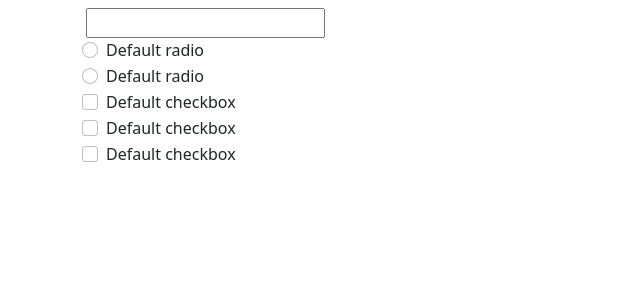
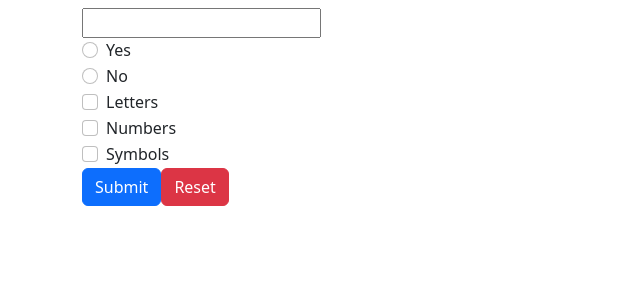
Before and after one commit to Mariosam2/php-strong-password-generator, a PHP site: page / in a window 1280 px wide. Shown: the top 300 px of the page, without its empty margins (0-640 px from the left). Run offline with PHP 8.4, Linux system fonts and the light colour scheme.

Commit message:
added generateDictionary method

```diff
--- a/index.php
+++ b/index.php
@@ -1,5 +1,34 @@
 <?php
-include __DIR__ . '/dictionary.php';
+$disabled = 'disabled';
+require __DIR__ . '/dictionary.php';
+/* var_dump($_GET);
+var_dump($letters); */
+function generateDictionary($array, $letters, $numbers, $symbols)
+{
+    $tempArray = [];
+    if ($array['letters'] === 'on') {
+        $tempArray = array_merge($tempArray, $letters);
+        //var_dump($tempArray);
+    }
+    if ($array['nums'] === 'on') {
+        $tempArray = array_merge($tempArray, $numbers);
+        //var_dump($tempArray);
+    }
+
+    if ($array['symbols'] === 'on') {
+        $tempArray = array_merge($tempArray, $symbols);
+        //var_dump($tempArray);
+    }
+
+    return $tempArray;
+};
+
+if (!empty($_GET)) {
+    $dictionary = generateDictionary($_GET, $letters, $numbers, $symbols);
+    var_dump($dictionary);
+}
+
+
 
 ?>
 
@@ -15,6 +44,7 @@ include __DIR__ . '/dictionary.php';
 </head>
 
 <body>
+    <div id="app">
         <main id="site_main">
             <div class="container">
                 <div class="row">
@@ -31,42 +61,44 @@ include __DIR__ . '/dictionary.php';
                                 <input type="number" name="passLen" id="passLen">
                             </div>
                             <!--/.length -->
-                        <div class="rep">
+                            <fieldset class="rep">
                                 <div class="form-check">
-                                <input class="form-check-input" type="radio" name="" id="">
-                                <label class="form-check-label" for="">
-                                    Default radio
+                                    <input class="form-check-input" type="radio" name="rep" id="" value="yes">
+                                    <label class="form-check-label" for="rep">
+                                        Yes
                                     </label>
                                 </div>
                                 <div class="form-check">
-                                <input class="form-check-input" type="radio" name="" id="">
-                                <label class="form-check-label" for="">
-                                    Default radio
+                                    <input class="form-check-input" type="radio" name="rep" id="" value="no">
+                                    <label class="form-check-label" for="rep">
+                                        No
                                     </label>
                                 </div>
-                        </div>
+                            </fieldset>
                             <!--/.rep -->
                             <div class="symbols">
                                 <div class="form-check">
-                                <input class="form-check-input" type="checkbox" value="" id="">
-                                <label class="form-check-label" for="">
-                                    Default checkbox
+                                    <input class="form-check-input" type="checkbox" name="letters" value="on" id="">
+                                    <label class="form-check-label" for="letters">
+                                        Letters
                                     </label>
                                 </div>
                                 <div class="form-check">
-                                <input class="form-check-input" type="checkbox" value="" id="">
-                                <label class="form-check-label" for="">
-                                    Default checkbox
+                                    <input class="form-check-input" type="checkbox" name="nums" value="on" id="">
+                                    <label class="form-check-label" for="nums">
+                                        Numbers
                                     </label>
                                 </div>
                                 <div class="form-check">
-                                <input class="form-check-input" type="checkbox" value="" id="">
-                                <label class="form-check-label" for="">
-                                    Default checkbox
+                                    <input class="form-check-input" type="checkbox" name="symbols" value="on" id="">
+                                    <label class="form-check-label" for="symbols">
+                                        Symbols
                                     </label>
                                 </div>
                             </div>
                             <!--/.symbols -->
+                            <button type="submit" class="btn btn-primary">Submit</button>
+                            <button type="reset" class="btn btn-danger">Reset</button>
                         </form>
                     </div>
                     <!-- /.col -->
@@ -76,7 +108,20 @@ include __DIR__ . '/dictionary.php';
             <!-- /.container -->
         </main>
         <!-- /#site_main -->
-
+    </div>
+    <script src="https://unpkg.com/vue@3/dist/vue.global.js"></script>
+    <script>
+        const {
+            createApp
+        } = Vue
+        createApp({
+            data() {
+                return {
+                    disabled: false,
+                }
+            }
+        }).mount('#app')
+    </script>
 </body>
 
 </html>
```
Lines whose indentation alone changed are shown as unchanged.
